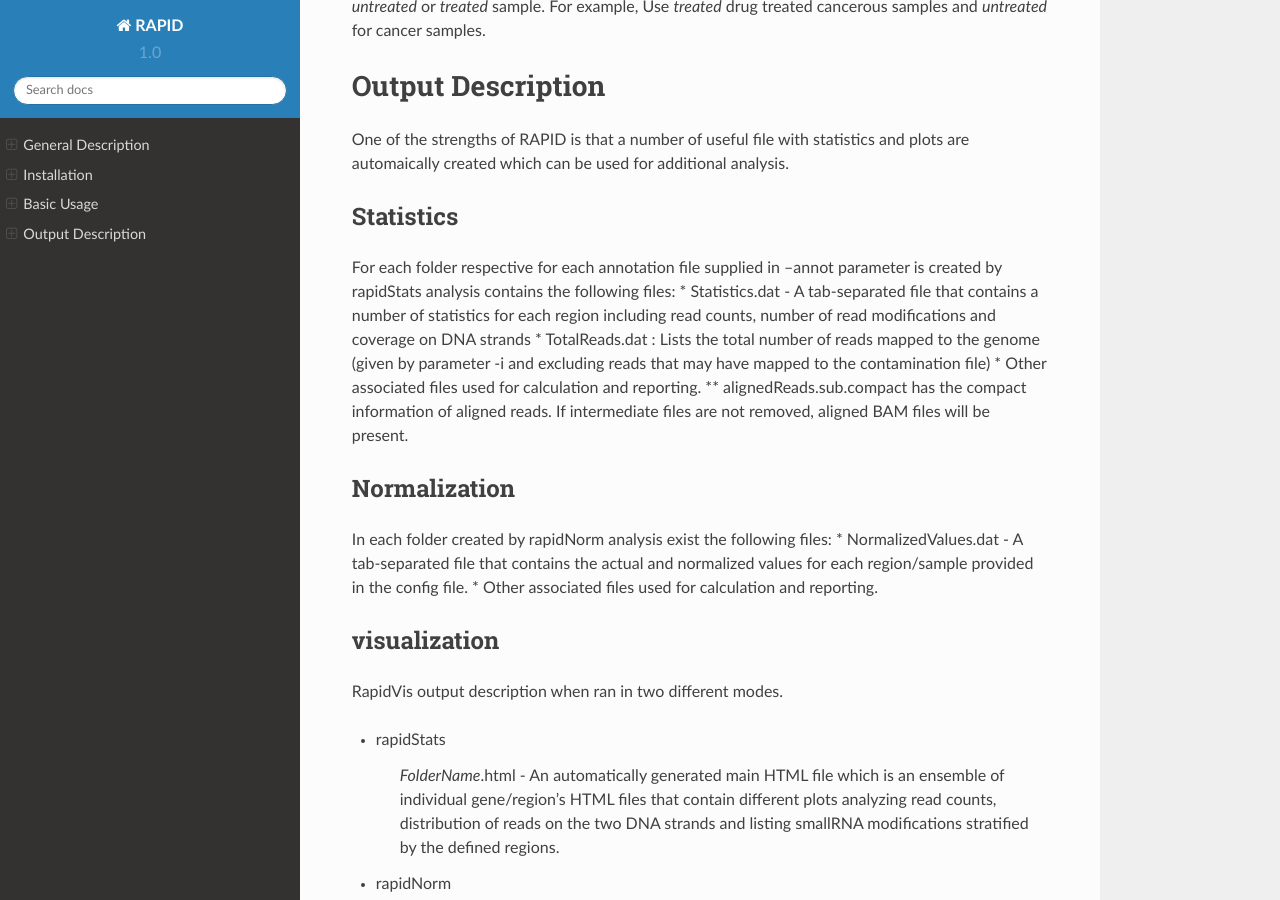
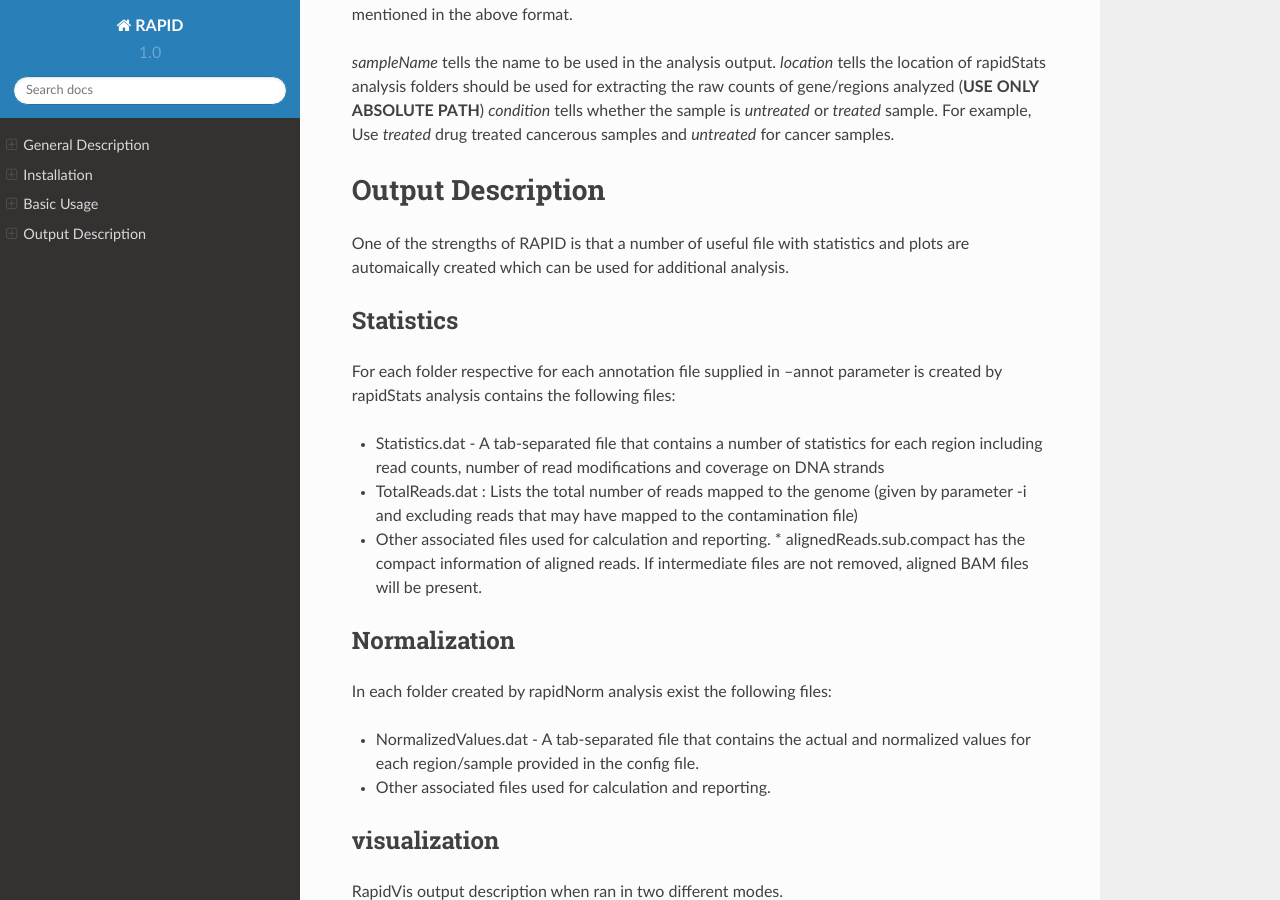
Before and after one commit to SchulzLab/RAPID, a Sphinx documentation site: the page built from docs/index.rst, in a window 1280 px wide and 900 px high, scrolled down 6457 px. Built offline with Sphinx 7.4.7 and the Read the Docs theme 2.0.0, drawn with Linux system fonts in a browser that asks for light colours.

Commit message:
Modifying readthedocs for better formatting

```diff
--- a/docs/index.rst
+++ b/docs/index.rst
@@ -1,10 +1,10 @@
---------------------
+********************
 General Description
---------------------
+********************
 
 Understanding the role of small RNA (sRNA) in diverse biological processes requires detailed attention to strand specificity, length distribution, and base modification. No integrated computational solution exists to investigate novel sRNA data in an unbiased way. We developed a generic sRNA analysis tool which captures information inherent in the dataset and automatically produces numerous visualizations, as user-friendly HTML reports, covering multiple categories required for sRNA analysis. Our tool also facilitates an automated comparison of multiple datasets, with different normalization techniques. For ease of use, our tool also integrates an automated differential expression analysis using DESeq2.
 
-===================
+
 Features of RAPID
 ===================
 
@@ -15,9 +15,9 @@
 * **rapidVis**: Generates insightful graphs of the basic statistics and comparison
 * **rapidDiff**: Differential analysis of the given samples using DESeq2
 
---------------
+********************
 Installation
---------------
+********************
 
 RAPID does not require any compilation.
 
@@ -35,7 +35,7 @@
    * DESeq2, gplots and RColorBrewer (if you are using rapidDiff)
    * ggplot2, scales, pandoc, knitr
 
-=============
+
 Conda
 =============
 
@@ -53,7 +53,7 @@
 After installation you can try running RAPID using the provided script runTest.sh in the testData folder.
 Ensure you have initialized a shell variable named *rapid* if rapid installation bin folder (e.g. /home/software/RAPID/bin/) is not in the PATH variable
 
-============
+
 Simple Test
 ============
 
@@ -64,16 +64,17 @@
 and there should be the folder TestRapid created by **rapidStats** and TestCompare from **rapidNorm** in the testData folder.
 You should also find the outputs described under the **rapidVis** section.
 
-----------------
+********************
 Basic Usage
-----------------
+********************
 
-================
+
 **rapidStats**
 ================
 Basic statistics calculation like analyzing read counts, distribution of reads on the two DNA strands and listing smallRNA modifications stratified by the defined regions are done using this script.
 
 *Input*
+------------------
 
 * Trimmed sequence file (FASTQ) or an alignment file (BAM/SAM)
 * BED file containing the localization and names of genes/regions to be quantified
@@ -84,6 +85,7 @@
 This quantification step provides an output file containing the read counts of various read lengths, modification, strandedness, etc.
 
 *Sample script*:
+------------------
 
 If using a previously aligned BAM file:
     `./rapidStats.sh -o=/path_to_output_directory/ -f=reads.bam -ft=BAM --remove=no --annot=file.bed --rapid=/rapidPath/`
@@ -121,6 +123,7 @@
 +-------+-----------------+-------------------------------------------------------------------------------------------------------------------------+
 
 *Bed file format* (Do not provide a header, its shown here only for clarity)
+--------------------------------------------------------------------------------
 
 +------------+--------+-------+-----------+------------+--------------------------+
 | chromosome |  start |  end  | geneName  | type       | strand (Gene Direction)  |
@@ -136,18 +139,19 @@
 
 The column *type* in the Bed file says whether a gene has to be treated as background (knockdown) or not during normalizations.
 
-================
 **rapidNorm**
 ================
 Normalization module aims to facilitate the comparison of genes across various samples, and vice versa. As sequencing depth differs across samples, the read counts have to be normalized. RAPID facilitates two kinds of normalization. (i) DESeq2 based, and (ii) a variant of Total Count Scaling (TCS) method to account for the knockdown associated smallRNAs inherent in sequencing. For a detailed description of the normalization strategy, please have a look at the bioarXiv.
 
 *Input*
+------------------
 
 * BED file containing the localization and names of genes/regions to be compared. Care should be taken to include only the gene/regions which were quantified in **rapidStats**
 * Config file containing the location of **rapidStats** output folders
 
 
 Sample script:
+------------------
 
 If normalizing using the TCS based normalization:
     `./rapidNorm.sh --out=/path_to_output_directory/ --conf=data.config --annot=regions.bed --rapid=/rapidPath/`
@@ -181,6 +185,7 @@
 
 
 *Config file format*
+----------------------
 
 +--------------+---------+----------------+
 | location     |  name   |   background   |
@@ -197,17 +202,20 @@
 *geneA,geneB* - Gene names provided as background should be same as provided in the **rapidStats** *bed file*.
 
 
-================
+
 **rapidVis**
 ================
 The visualization module of RAPID is a simple R script, which creates informative plots from the output of **rapidStats**, and **rapidNorm**.
 
 *Input*
+------------------
 
 * Path of the output folder from **rapidStats**, and **rapidNorm**
 * BED file containing the localization and names of genes/regions need to be visualized. Care should be taken to include only the gene/regions which were quantified in **rapidStats**
 
 Sample script:
+------------------
+
     `Rscript rapidVis.r <plotMethod> <outputfolder> <annotationfile> <rapidPath>`
 
 If you want to plot rapidStats output:
@@ -230,17 +238,19 @@
 +---------------+-----------------------------------------------------------------------------------------------------------------------------------+
 
 
-================
+
 **rapidDiff**
 ================
 This module of RAPID implements DESeq2 software and generate basic graphs to highlight the differentially expressed gene/region among the samples.
 
 *Input*
+------------------
 
 * Path of the output folder from **rapidStats**
 * Config file describing the DESeq2 analysis setup
 
 Sample script:
+------------------
     `./rapidDiff.sh --out=complete/path/outputDirectory/ --conf=data.config`
 
 If a different q-value cut-off is required:
@@ -263,6 +273,7 @@
 +-------+-------------+--------------------------------------------------------------------------------------------------------------------------------------+
 
 *Config file format*
+-----------------------
 
 +------------+------------+-------------+
 | sampleName |   location |   condition |
@@ -273,34 +284,37 @@
 +------------+------------+-------------+
 
 This config file is a simple **tab-delimited** file that has three columns, with the **same** headers as mentioned in the above format.
+
 *sampleName* tells the name to be used in the analysis output.
 *location* tells the location of rapidStats analysis folders should be used for extracting the raw counts of gene/regions analyzed (**USE ONLY ABSOLUTE PATH**)
 *condition* tells whether the sample is *untreated* or *treated* sample. For example, Use *treated*  drug treated cancerous samples and *untreated* for cancer samples.
 
----------------------
+********************
 Output Description
----------------------
+********************
 One of the strengths of RAPID is that a number of useful file with statistics and plots are automaically created which can be used for additional analysis.
 
-================
+
 Statistics
 ================
 For each folder respective for each annotation file supplied in --annot parameter is created by rapidStats analysis contains the following files:
+
 * Statistics.dat - A tab-separated file that contains a number of statistics for each region including read counts, number of read modifications and coverage on DNA strands
 * TotalReads.dat : Lists the total number of reads mapped to the genome (given by parameter -i and excluding reads that may have mapped to the contamination file)
 * Other associated files used for calculation and reporting.
-** alignedReads.sub.compact has the compact information of aligned reads. If intermediate files are not removed, aligned BAM files will be present.
+  * alignedReads.sub.compact has the compact information of aligned reads. If intermediate files are not removed, aligned BAM files will be present.
 
 
-================
+
 Normalization
 ================
 In each folder created by rapidNorm analysis exist the following files:
+
 * NormalizedValues.dat - A tab-separated file that contains the actual and normalized values for each region/sample provided in the config file.
 * Other associated files used for calculation and reporting.
 
 
-================
+
 visualization
 ================
 RapidVis output description when ran in two different modes.
@@ -313,7 +327,7 @@
 
    *FolderName*.html - An automatically generated HTML file consisting of various plots like read lengths, antisense ratio, etc. in different scales, compared across all the samples.
 
-======================
+
 Differential Analysis
 ======================
 
```
